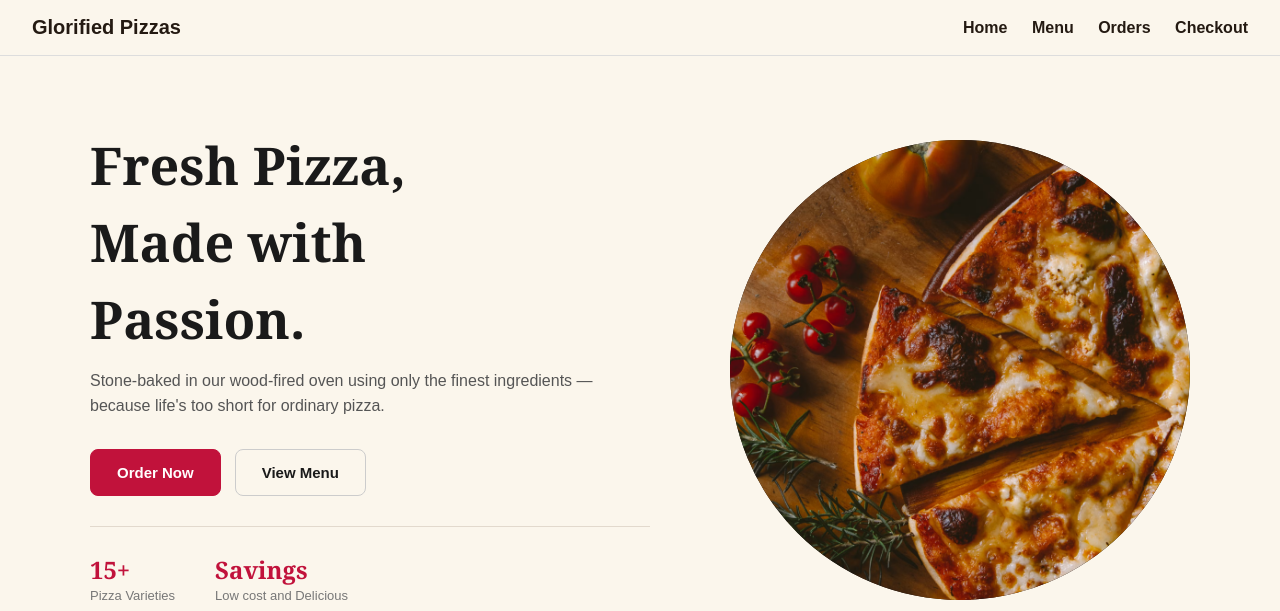
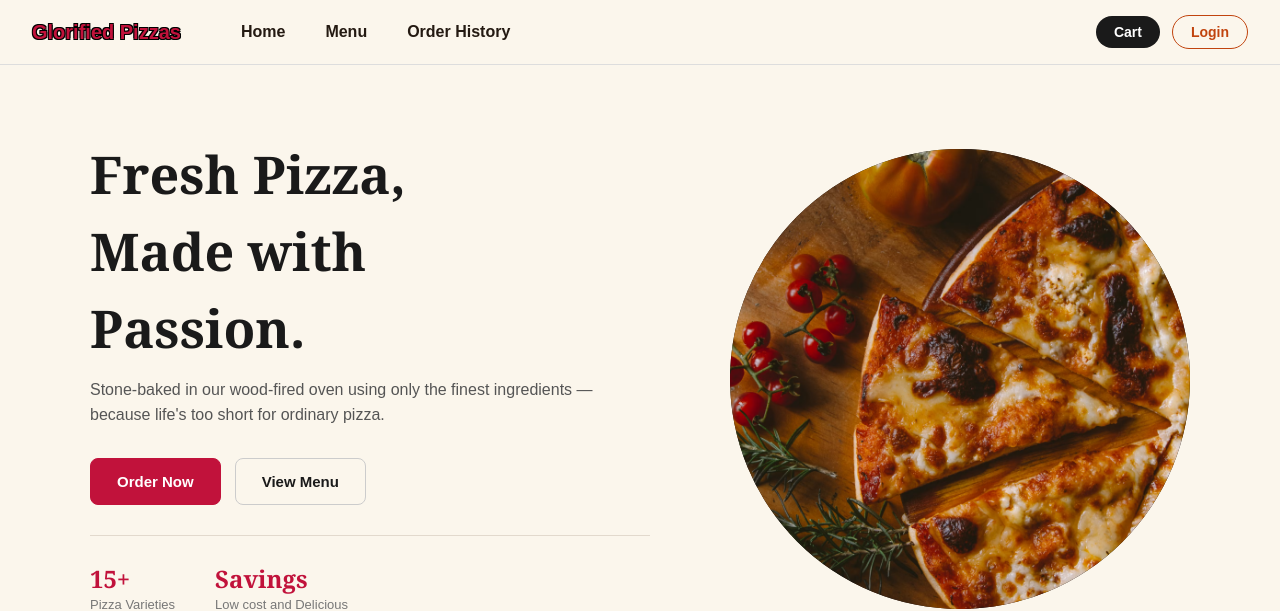
Before and after one commit to GodlyAdmin/AS91897-AS91896, a Flask app: page / in a window 1280 px wide. Shown: the top 611 px of the page. Run offline with Flask 3, Linux system fonts and the light colour scheme.

Commit message:
added buttons for login and cart with css styling for them, and fixed the nav bar so buttons dont overlap or stick together

```diff
--- a/AS91897-AS91896-main/app.py
+++ b/AS91897-AS91896-main/app.py
@@ -22,6 +22,9 @@ def order_history():
 def checkout():
     return render_template("checkout.html")
 
+@app.route("/login")
+def login():
+    return render_template("login.html")
 
 if __name__ == "__main__":
     app.run(debug=True)
--- a/AS91897-AS91896-main/static/css/style.css
+++ b/AS91897-AS91896-main/static/css/style.css
@@ -13,9 +13,19 @@ header {
     border-bottom: 1px solid #ddd;
 }
 
+nav {
+    display: flex;
+    gap: 20px;
+    margin-left: 40px;   /* pushes nav links away from the h1, toward the left group */
+    margin-right: auto;  /* eats up remaining space, shoving header-actions to the right */
+}
+
 header h1 {
     font-size: 20px;
     margin: 0;
+    color: #C1123B;
+    font-weight: bold;
+    text-shadow: 1px 1px 0 #000, -1px -1px 0 #000, 1px -1px 0 #000, -1px 1px 0 #000;
 }
 
 nav a {
@@ -27,6 +37,45 @@ nav a {
 
 nav a:hover {
     color: #C1440E;
+}
+
+.header-actions {
+    display: flex;
+    align-items: center;
+    gap: 12px;
+    flex-shrink: 0;      /* stops Cart/Login from wrapping or shrinking */
+}
+
+.login a {
+    border: 1px solid #C1440E;
+    color: #C1440E;
+    padding: 8px 18px;
+    border-radius: 999px;
+    text-decoration: none;
+    font-weight: bold;
+    font-size: 14px;
+}
+
+.login a:hover {
+    background: #C1440E;
+    color: #fff;
+}
+
+.cart a {
+    display: flex;
+    align-items: center;
+    gap: 6px;
+    background: #1a1a1a;
+    color: #fff;
+    padding: 8px 18px;
+    border-radius: 999px;
+    text-decoration: none;
+    font-weight: bold;
+    font-size: 14px;
+}
+
+.cart a:hover {
+    background: #333;
 }
 
 main {
--- a/AS91897-AS91896-main/templates/base.html
+++ b/AS91897-AS91896-main/templates/base.html
@@ -12,9 +12,16 @@
     <nav>
         <a href="{{ url_for('home') }}">Home</a>
         <a href="{{ url_for('menu') }}">Menu</a>
-        <a href="{{ url_for('order_history') }}">Orders</a>
-        <a href="{{ url_for('checkout') }}">Checkout</a>
+        <a href="{{ url_for('order_history') }}">Order History</a>
     </nav>
+    <div class="header-actions">
+        <div class="cart">
+            <a href="{{ url_for('checkout') }}">Cart</a>
+        </div>
+        <div class="login">
+            <a href="{{ url_for('login') }}">Login</a>
+        </div>
+    </div>
 </header>
 
 <main>
```
Also changed, not shown: AS91897-AS91896-main/templates/login.html (added).
